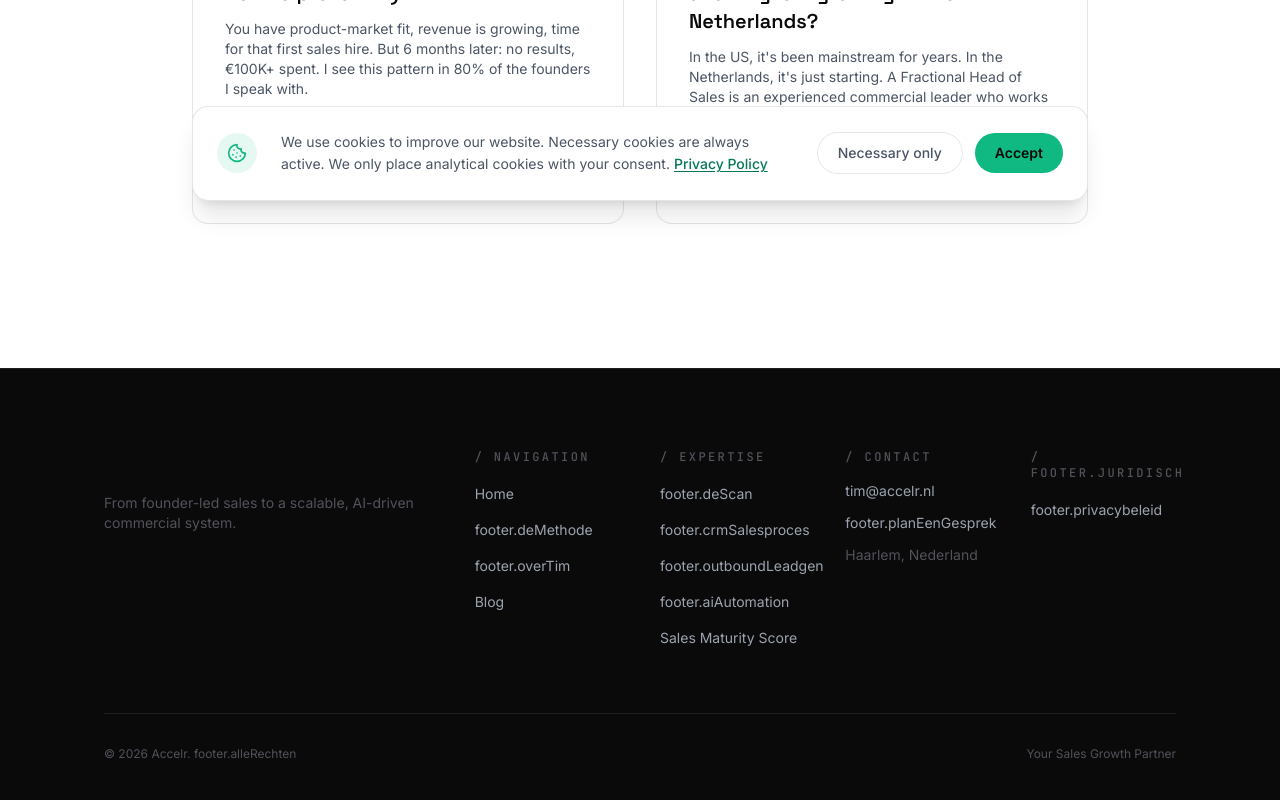
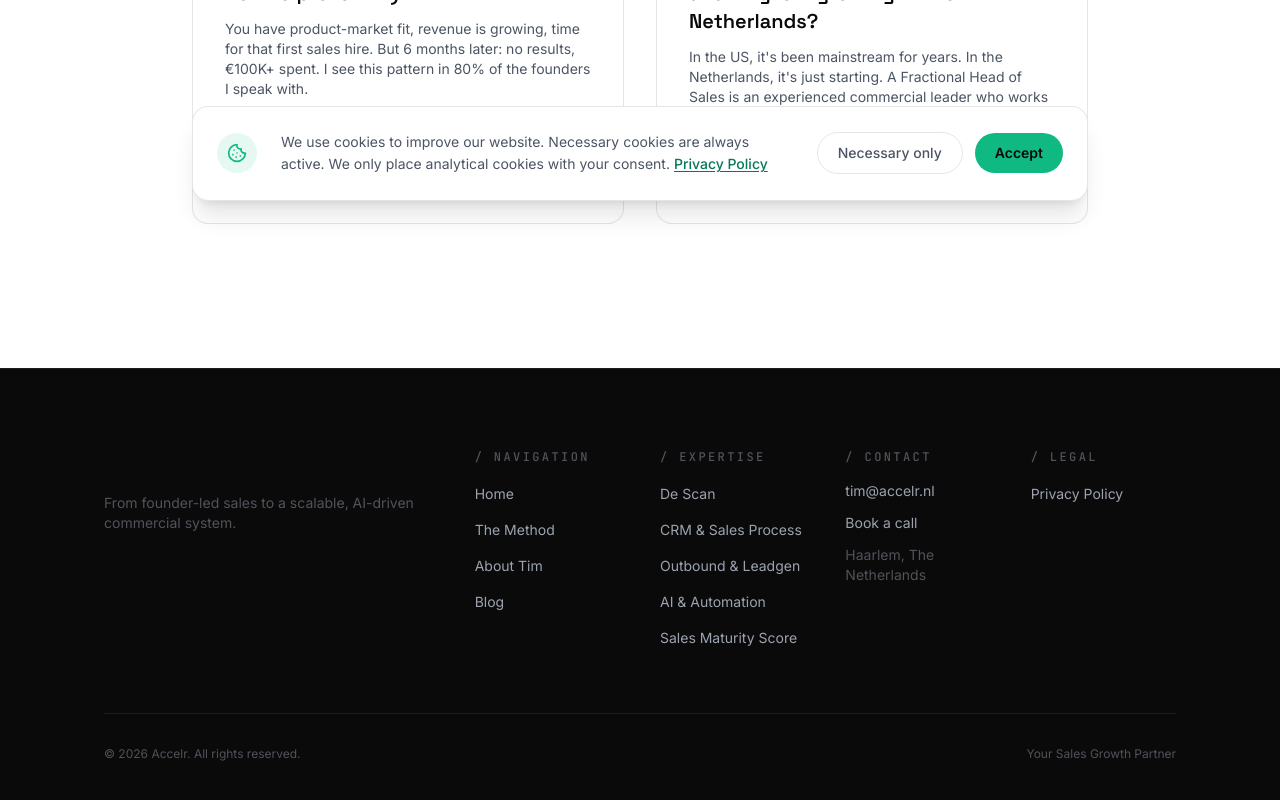
Before and after one commit to samsomtim-pixel/accelr-website3, a Next.js app: page /en/blog in a window 1280 px wide. Shown: the part 575-1375 px from the top of the page. Built offline with nearby package versions, Linux system fonts and the light colour scheme.

Commit message:
Fix footer translation keys to match JSON structure
Footer was using flat keys (e.g. "deMethode") but JSON uses nested
keys (e.g. "navItems.methode"). Updated all footer t() calls to
match the actual nl.json/en.json key paths.

Co-Authored-By: Claude Opus 4.6 <noreply@anthropic.com>

```diff
--- a/src/components/layout/Footer.tsx
+++ b/src/components/layout/Footer.tsx
@@ -23,10 +23,10 @@ export default async function Footer() {
             <p className="section-label mb-4">/ {t("navigation")}</p>
             <ul className="space-y-3">
               {[
-                { href: "/" as const, label: "Home" },
-                { href: "/methode" as const, label: t("deMethode") },
-                { href: "/over-tim" as const, label: t("overTim") },
-                { href: "/blog" as const, label: "Blog" },
+                { href: "/" as const, label: t("navItems.home") },
+                { href: "/methode" as const, label: t("navItems.methode") },
+                { href: "/over-tim" as const, label: t("navItems.overTim") },
+                { href: "/blog" as const, label: t("navItems.blog") },
               ].map((item) => (
                 <li key={item.href + item.label}>
                   <Link
@@ -45,11 +45,11 @@ export default async function Footer() {
             <p className="section-label mb-4">/ Expertise</p>
             <ul className="space-y-3">
               {[
-                { href: "/de-scan" as const, label: t("deScan") },
-                { href: "/crm-implementatie" as const, label: t("crmSalesproces") },
-                { href: "/outbound-leadgeneratie" as const, label: t("outboundLeadgen") },
-                { href: "/ai-sales-automation" as const, label: t("aiAutomation") },
-                { href: "/score" as const, label: "Sales Maturity Score" },
+                { href: "/de-scan" as const, label: t("expertiseItems.deScan") },
+                { href: "/crm-implementatie" as const, label: t("expertiseItems.crmSalesproces") },
+                { href: "/outbound-leadgeneratie" as const, label: t("expertiseItems.outboundLeadgen") },
+                { href: "/ai-sales-automation" as const, label: t("expertiseItems.aiAutomation") },
+                { href: "/score" as const, label: t("expertiseItems.salesMaturityScore") },
               ].map((item) => (
                 <li key={item.href + item.label}>
                   <Link
@@ -80,23 +80,23 @@ export default async function Footer() {
                   href="/contact"
                   className="transition-colors hover:text-accent-teal"
                 >
-                  {t("planEenGesprek")}
+                  {t("planGesprek")}
                 </Link>
               </li>
-              <li className="text-text-muted">Haarlem, Nederland</li>
+              <li className="text-text-muted">{t("location")}</li>
             </ul>
           </div>
 
           {/* Juridisch */}
           <div>
-            <p className="section-label mb-4">/ {t("juridisch")}</p>
+            <p className="section-label mb-4">/ {t("legal")}</p>
             <ul className="space-y-3">
               <li>
                 <Link
                   href="/privacy"
                   className="text-sm text-text-secondary transition-colors hover:text-accent-teal"
                 >
-                  {t("privacybeleid")}
+                  {t("privacy")}
                 </Link>
               </li>
             </ul>
@@ -107,7 +107,7 @@ export default async function Footer() {
 
         <div className="flex flex-col items-center justify-between gap-4 sm:flex-row">
           <p className="text-xs text-text-muted">
-            &copy; {new Date().getFullYear()} Accelr. {t("alleRechten")}
+            &copy; {new Date().getFullYear()} Accelr. {t("copyright")}
           </p>
           <p className="text-xs text-text-muted">
             Your Sales Growth Partner
```
